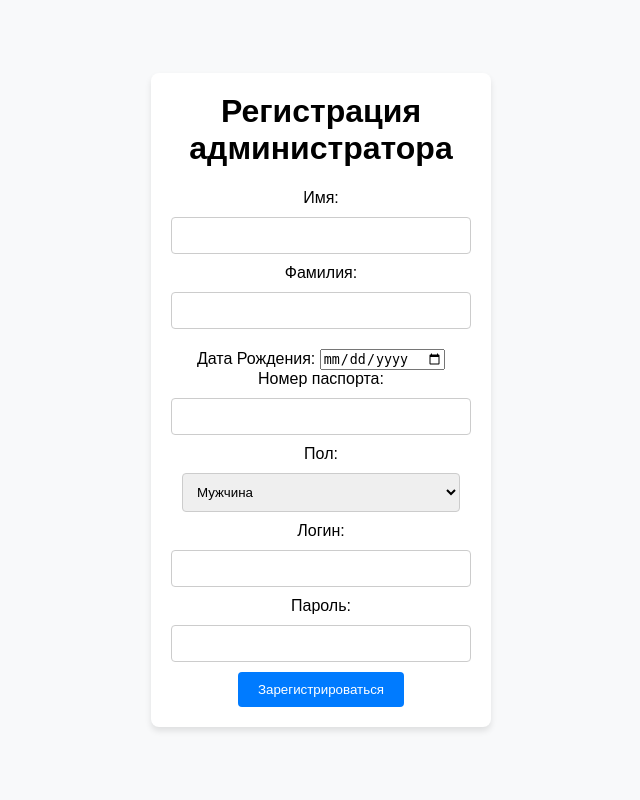
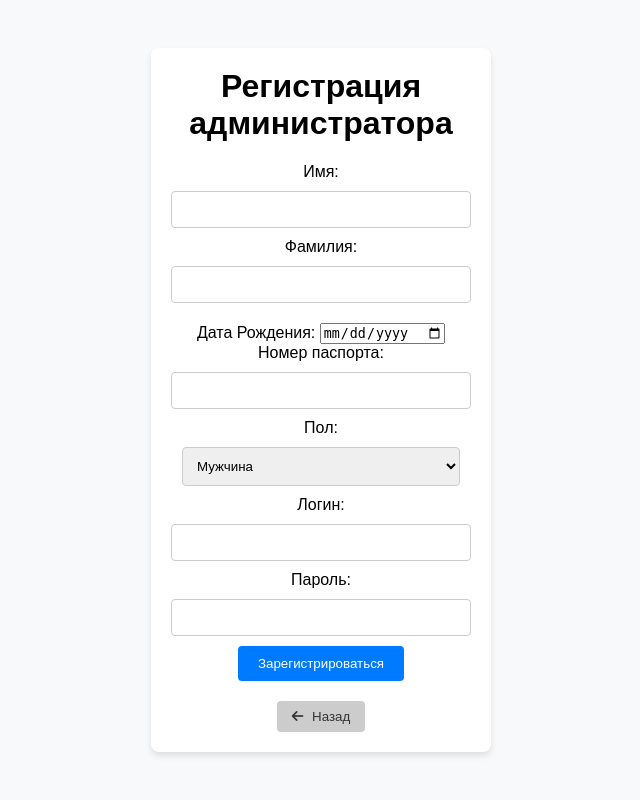
Before and after one commit to voriyaa/TELE_3, a Flask app: page /admin/register in a window 1280 px wide. Shown: the whole page, without its empty margins (319-959 px from the left). Run offline with Flask 3, Linux system fonts and the light colour scheme.

Commit message:
Добавил кнопки назад в страницах логина и регстрации

```diff
--- a/frontend/static/styles/admin_register_style.css
+++ b/frontend/static/styles/admin_register_style.css
@@ -53,3 +53,22 @@ button[type="submit"] {
 button[type="submit"]:hover {
     background-color: #0056b3;
 }
+
+.back-button {
+    background-color: #ccc;
+    color: #333;
+    padding: 8px 15px;
+    border: none;
+    border-radius: 4px;
+    cursor: pointer;
+    transition: background-color 0.3s ease;
+    margin-top: 20px;
+}
+
+.back-button:hover {
+    background-color: #999;
+}
+
+.back-button i {
+    margin-right: 5px;
+}
--- a/frontend/static/styles/user_register_style.css
+++ b/frontend/static/styles/user_register_style.css
@@ -16,7 +16,7 @@ body {
     box-shadow: 0 4px 6px rgba(0, 0, 0, 0.1);
     padding: 20px;
     text-align: center;
-    width: 300px; /* Ширина контейнера */
+    width: 300px;
 }
 
 h1 {
--- a/frontend/templates/admin_register.html
+++ b/frontend/templates/admin_register.html
@@ -5,6 +5,8 @@
     <meta name="viewport" content="width=device-width, initial-scale=1.0">
     <title>Регистрация администратора</title>
     <link rel="stylesheet" href="{{ url_for('static', filename='styles/admin_register_style.css') }}">
+    <link rel="stylesheet" href="https://cdnjs.cloudflare.com/ajax/libs/font-awesome/6.0.0-beta3/css/all.min.css">
+
 </head>
 <body>
     <div class="container">
@@ -29,6 +31,16 @@
             <input type="password" id="password" name="password"><br>
             <button type="submit">Зарегистрироваться</button>
         </form>
+        <!-- Добавляем кнопку "Назад" -->
+        <button class="back-button" onclick="goToLoginPage()">
+            <i class="fas fa-arrow-left"></i> Назад
+        </button>
+
     </div>
+    <script>
+        function goToLoginPage() {
+            window.location.href = "/admin/login";
+        }
+    </script>
 </body>
 </html>
--- a/frontend/templates/index.html
+++ b/frontend/templates/index.html
@@ -4,7 +4,7 @@
     <meta charset="UTF-8">
     <meta name="viewport" content="width=device-width, initial-scale=1.0">
     <title>Выберите роль</title>
-    <link rel="stylesheet" type="text/css" href="{{ url_for('static', filename='styles/main.css') }}">
+    <link rel="stylesheet" type="text/css" href="{{ url_for('static', filename='styles/index.css') }}">
 
 </head>
 <body>
```
Also changed, not shown: frontend/static/styles/admin_access_style.css (+18 -0 lines), frontend/static/styles/admin_login_style.css (+19 -0 lines), frontend/static/styles/user_login_style.css (+18 -0 lines), frontend/templates/admin_login.html (+11 -0 lines), frontend/templates/user_login.html (+11 -0 lines), frontend/static/styles/index.css (renamed from frontend/static/styles/main.css).
